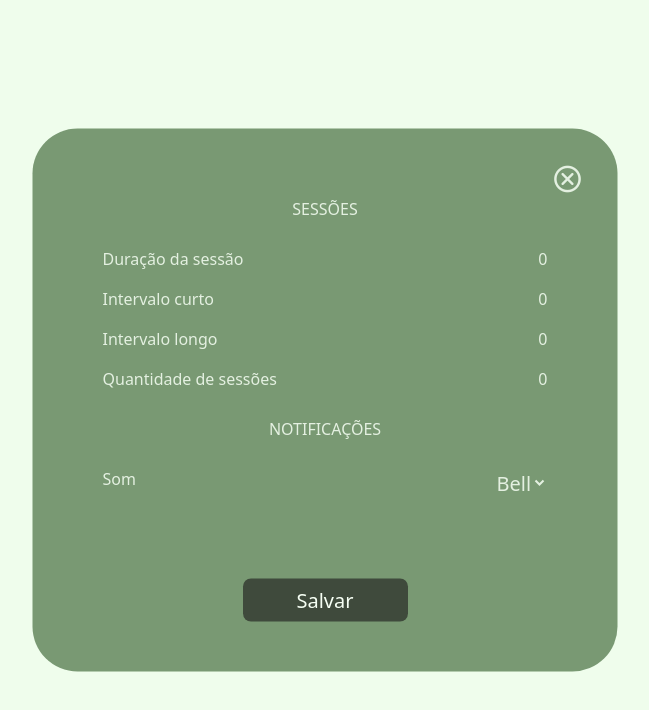
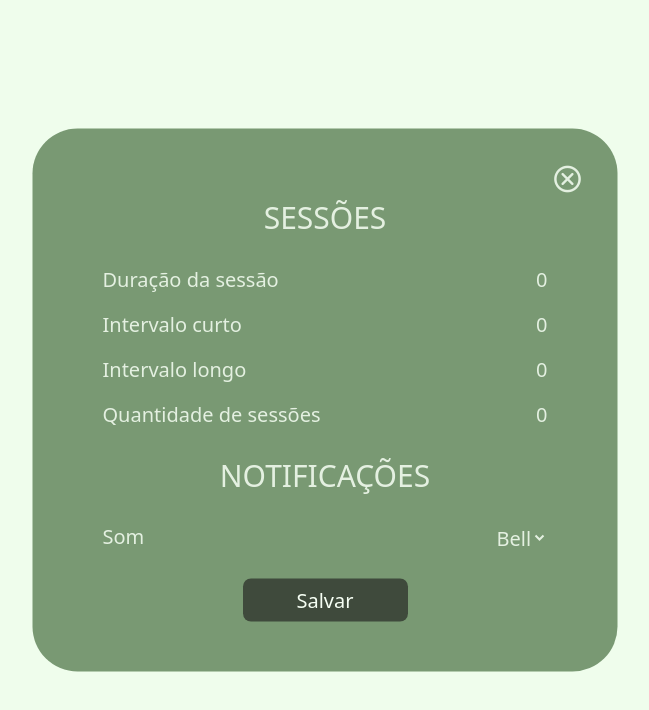
Before and after one commit to lucas-lob/self-management-system, a React (Vite) app: page / in a window 1280 px wide. Both pictures are taken after a click on the button "settings". Shown: the top 710 px of the page, without its empty margins (315-964 px from the left). Built offline with nearby package versions, Linux system fonts and the light colour scheme; a web font is replaced by a local one.

Commit message:
:lipstick: fix: error in h1 and h2 sizes

```diff
--- a/src/components/Pomodoro/Pomodoro.jsx
+++ b/src/components/Pomodoro/Pomodoro.jsx
@@ -190,9 +190,9 @@ export const Pomodoro = () => {
             {popup}
 
             <div className="absolute left-[50%] top-[50%] translate-[-50%] flex flex-col items-center">
-                {timerSettings.isPause && <h1 className='mb-xl'> Pausado </h1>}
+                {timerSettings.isPause && <h1 className='mb-xl text-big'> Pausado </h1>}
 
-                <div className={`flex !text-[50px] sm:!text-[75px] lg:!text-[100px] xl:!text-[150px] text-primary ${elementsStatus.timer}`}>
+                <div className={`flex text-[50px] sm:text-[75px] lg:text-[100px] xl:text-[150px] text-primary ${elementsStatus.timer}`}>
                     {timerValues.hours < 9 ? <h1> 0{timerValues.hours}: </h1> : <h1> {timerValues.hours}: </h1>}
 
                     {timerValues.minutes < 9 ? <h1> 0{timerValues.minutes}: </h1> : <h1> {timerValues.minutes}: </h1>}
@@ -200,7 +200,7 @@ export const Pomodoro = () => {
                     {timerValues.seconds < 9 ? <h1> 0{timerValues.seconds} </h1> : <h1> {timerValues.seconds} </h1>}
                 </div>
 
-                <div className={`flex mb-lg lg:mb-xl text-primary ${elementsStatus.section}`}>
+                <div className={`flex mb-lg lg:mb-xl text-medium text-primary ${elementsStatus.section}`}>
                     <h2>
                         Sessão {timerSettings.currentSection}
                     </h2>
--- a/src/components/PomodoroPopup/PomodoroPopup.jsx
+++ b/src/components/PomodoroPopup/PomodoroPopup.jsx
@@ -26,9 +26,9 @@ const SettingsMenu = () => {
     return (
         <div className='flex flex-col gap-[30px] m-[70px_70px_0_70px] text-on-secundary'>
             <div>
-                <h1 className='mb-[30px]'>SESSÕES</h1>
+                <h1 className='mb-[30px] text-big'>SESSÕES</h1>
 
-                <ul className='flex flex-col gap-[20px]'>
+                <ul className='flex flex-col gap-[20px] text-medium'>
                     <li className='flex justify-between'>
                         <h2>Duração da sessão</h2>
                         <h2>{settings.sectionDuration}</h2>
@@ -52,9 +52,9 @@ const SettingsMenu = () => {
             </div>
 
             <div>
-                <h1 className='mb-[30px]'>NOTIFICAÇÕES</h1>
+                <h1 className='mb-[30px] text-big'>NOTIFICAÇÕES</h1>
 
-                <ul>
+                <ul className='text-medium'>
                     <li className='flex justify-between'>
                         <h2>Som</h2>
 
@@ -94,7 +94,7 @@ const SelectionMenuWithoutAlert = () => {
     return (
         <div className='flex flex-col gap-[32px] m-[118px_67px_0] items-center text-on-secundary'>
             <div className='flex flex-col gap-[20px]'>
-                <h1>Escolha uma categoria</h1>
+                <h1 className='text-big'>Escolha uma categoria</h1>
 
                 <select className='w-[413px] p-[3px_0] rounded-[6px] border-2 border-on-primary bg-background !text-secundary text-medium text-center hover:border-primary transition duration-350 ease-in-out'>
                     <option value=''>Selecione uma categoria</option>
@@ -105,7 +105,7 @@ const SelectionMenuWithoutAlert = () => {
             <p>- ou -</p>
 
             <div className='flex flex-col gap-[20px]'>
-                <h1>Crie uma nova categoria</h1>
+                <h1 className='text-big'>Crie uma nova categoria</h1>
 
                 <CreateCategoryInput />
             </div>
```
